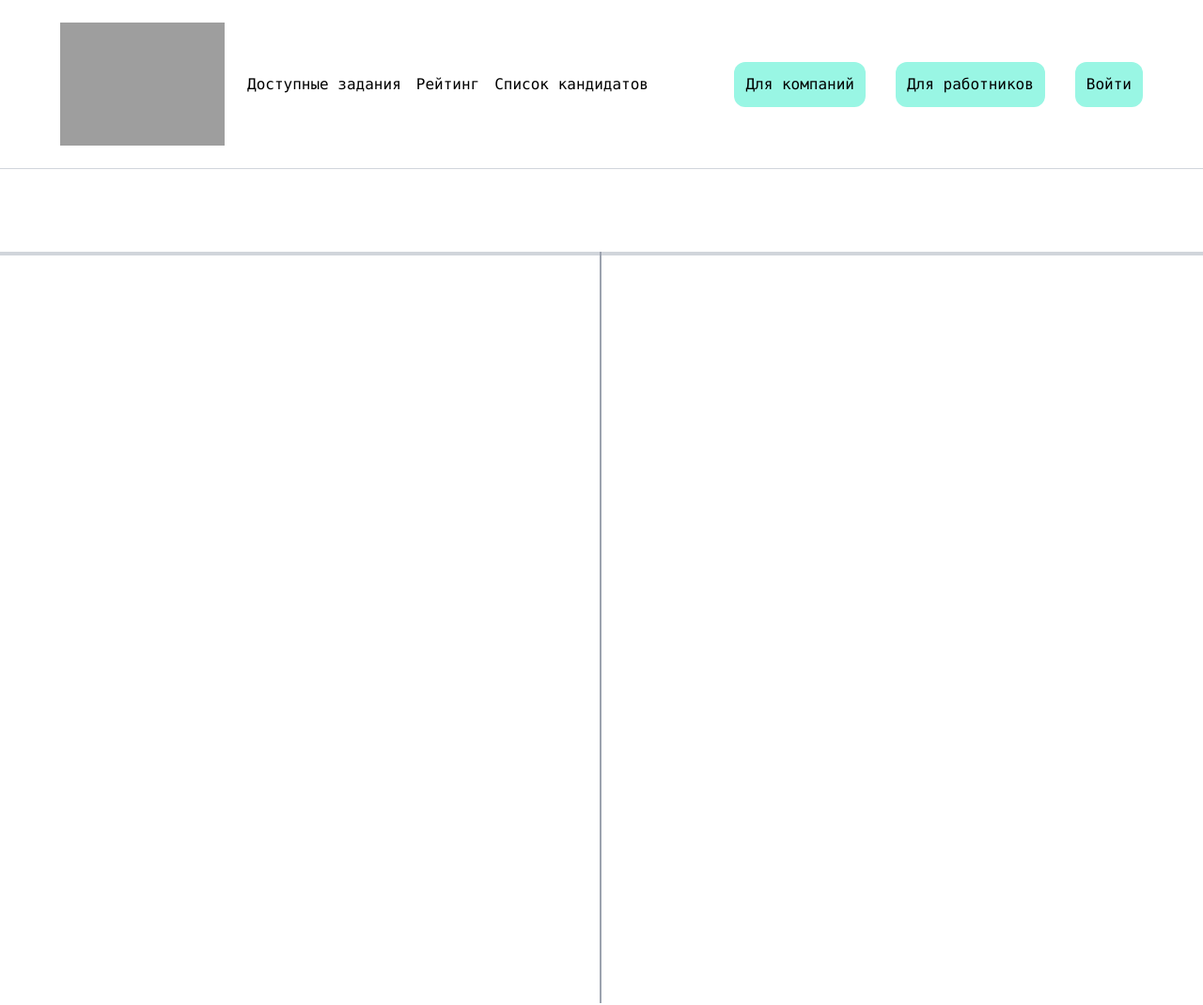
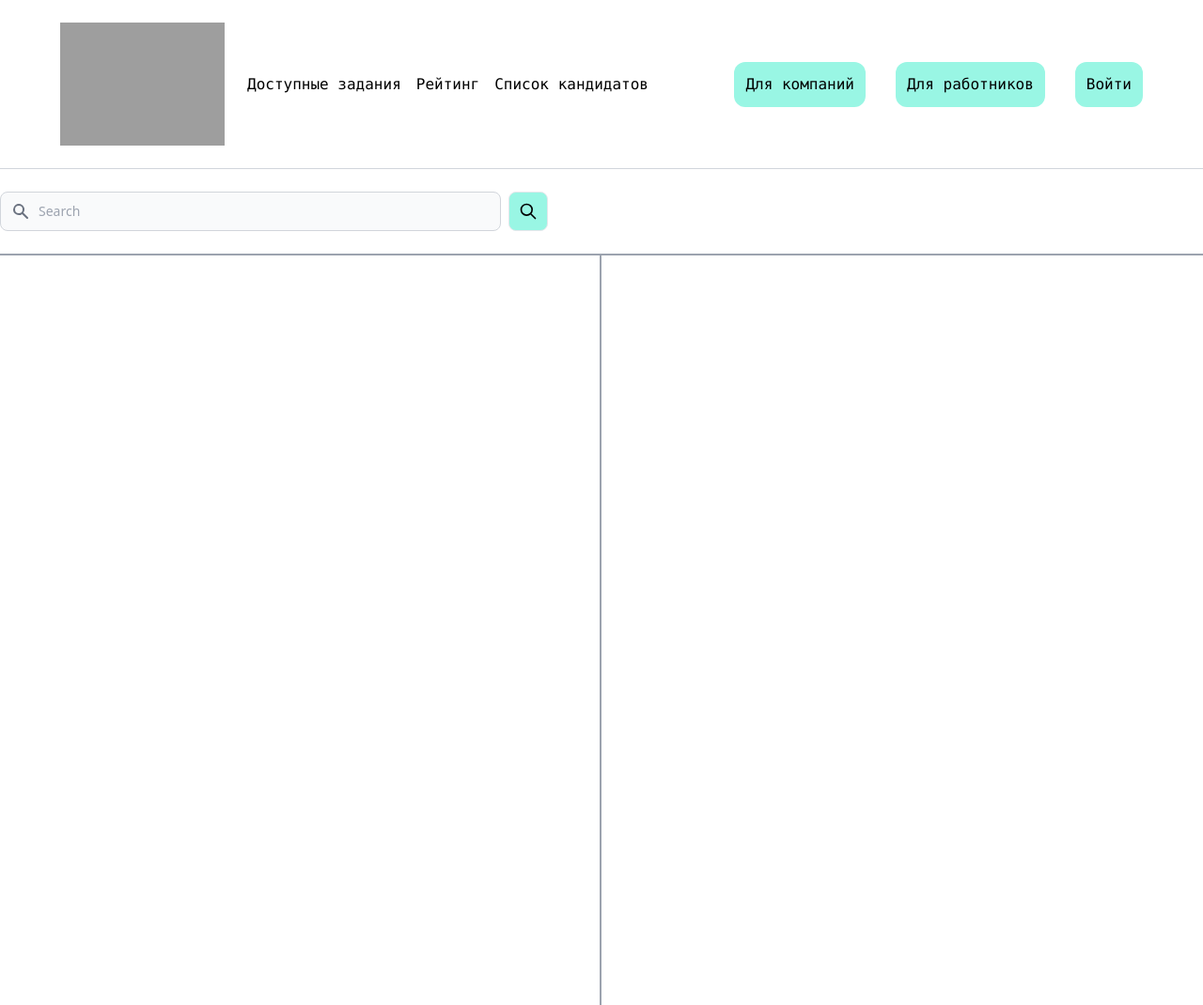
Before and after one commit to qvog/employe-rush, a Django app: page /vacancies/ in a window 1280 px wide. Shown: the whole page at 94% size. Run offline with Django 4.2, Linux system fonts and the light colour scheme; data that the repository does not hold is empty; some libraries are stand-ins or nearby versions; grey boxes are pictures that could not be loaded.

Commit message:
Navigation bar (search filter)

```diff
--- a/src/templates/vacancies/vacancies.html
+++ b/src/templates/vacancies/vacancies.html
@@ -2,12 +2,25 @@
 
 {% block content %}
 <div class="h-screen flex">
-    <div class="relative md:container md:mx-auto h-full bg-white py-12 my-4">
-        <div class="border-b-4 border-gray-300 my-6">
+    <div class="relative md:container md:mx-auto h-full bg-white py-6">
+        <form class="flex items-center" method="get" action=".">
+            <label for="search" class="sr-only">Search</label>
+            <div class="relative w-5/12">
+                <div class="absolute inset-y-0 left-0 flex items-center pl-3 pointer-events-none">
+                    <svg aria-hidden="true" class="w-5 h-5 text-gray-500 dark:text-gray-400" fill="currentColor" viewBox="0 0 20 20" xmlns="http://www.w3.org/2000/svg"><path fill-rule="evenodd" d="M8 4a4 4 0 100 8 4 4 0 000-8zM2 8a6 6 0 1110.89 3.476l4.817 4.817a1 1 0 01-1.414 1.414l-4.816-4.816A6 6 0 012 8z" clip-rule="evenodd"></path></svg>
+                </div>
+                <input type="text" name="query" class="bg-gray-50 border border-gray-300 text-gray-900 text-sm rounded-lg focus:ring-blue-500 focus:border-blue-500 block w-full pl-10 p-2.5  dark:bg-gray-700 dark:border-gray-600 dark:placeholder-gray-400 dark:text-white dark:focus:ring-blue-500 dark:focus:border-blue-500" placeholder="Search" required>
+            </div>
+            <button type="submit" class="p-2.5 ml-2 text-sm font-medium text-black bg-teal-200 hover:bg-teal-500 rounded-lg border focus:ring-4 focus:outline-none focus:ring-blue-300 dark:bg-blue-600 dark:hover:bg-blue-700 dark:focus:ring-blue-800">
+                <svg class="w-5 h-5" fill="none" stroke="currentColor" viewBox="0 0 24 24" xmlns="http://www.w3.org/2000/svg"><path stroke-linecap="round" stroke-linejoin="round" stroke-width="2" d="M21 21l-6-6m2-5a7 7 0 11-14 0 7 7 0 0114 0z"></path></svg>
+                <span class="sr-only">Search</span>
+            </button>
+        </form>
+        <div class="border-b-2 border-gray-400 my-6">
             <div class="absolute left-1/2 -ml-0.5 w-0.5 h-screen bg-gray-400"></div>
         </div>
         <div class="relative mx-8">
-            <ul class="absolute inset-y-0 left-0 divide-y divide-gray-200 dark:divide-gray-700">
+            <ul class="vacancies absolute inset-y-0 left-0 divide-y divide-gray-200 dark:divide-gray-700">
                 {% for vacancy in vacancies %}
                 <li class="px-16 pb-3 sm:pb-4">
                     <div class="flex items-center space-x-4">
--- a/src/vacancies/views.py
+++ b/src/vacancies/views.py
@@ -1,6 +1,7 @@
 from django.shortcuts import render
+from django.db.models import Q
 from django.http import JsonResponse
-from django.views.generic import ListView, DetailView
+from django.views.generic import ListView, DetailView, View
 
 from .models import Vacancy
 
@@ -8,6 +9,16 @@ class VacanciesPageView(ListView):
     model = Vacancy
     template_name = 'vacancies/vacancies.html'
     context_object_name = 'vacancies'
+
+    def get(self, request):
+        query = request.GET.get('query', '')
+        vacancies = Vacancy.objects.all()
+
+        if query:
+            vacancies = vacancies.filter(Q(name__icontains=query) | Q(description__icontains=query))
+
+        context = {'vacancies': vacancies}
+        return render(request, 'vacancies/vacancies.html', context)
 
 class VacancyDetailView(DetailView):
     model = Vacancy
```
Also changed, not shown: 1 other file.
